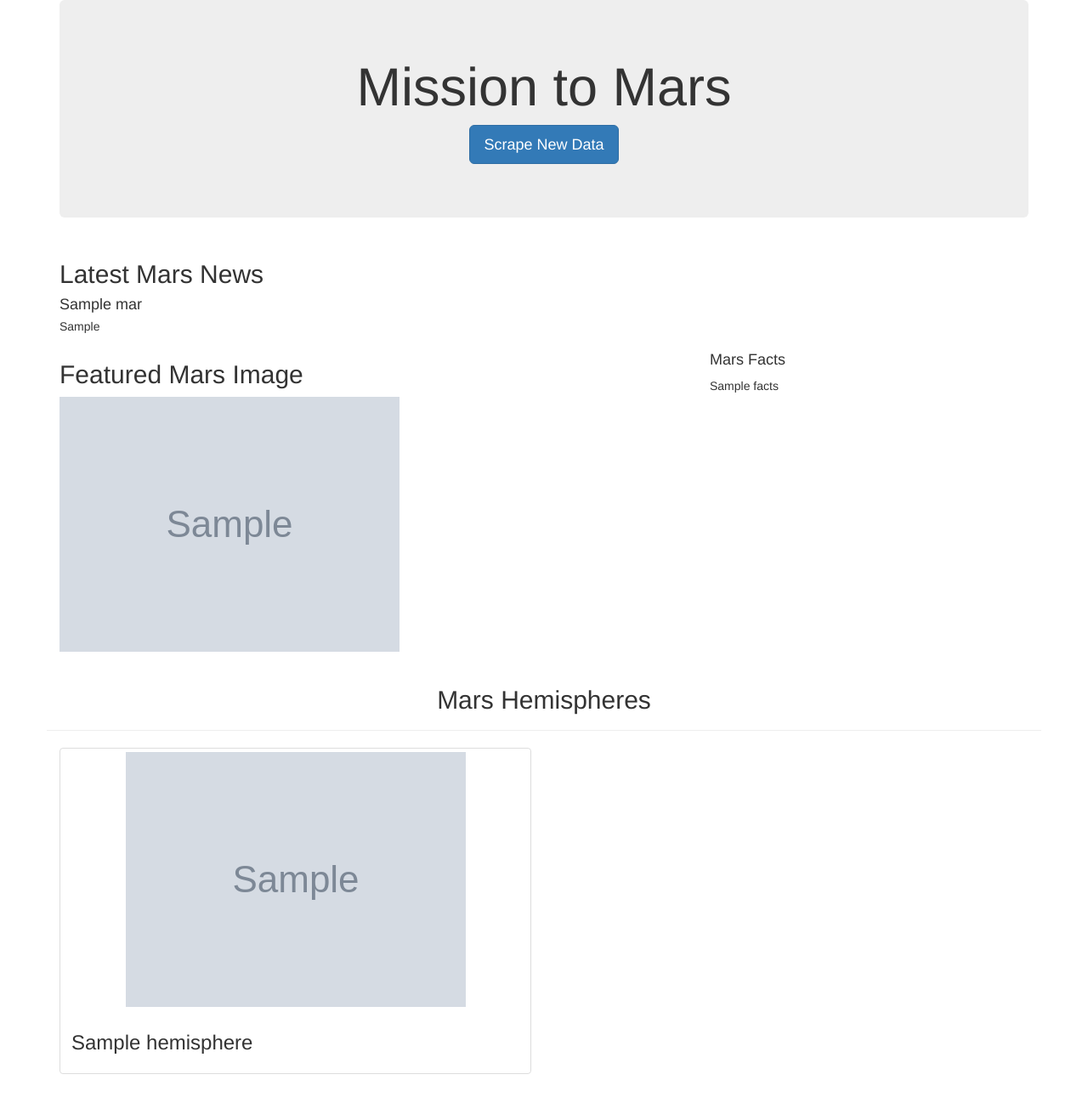
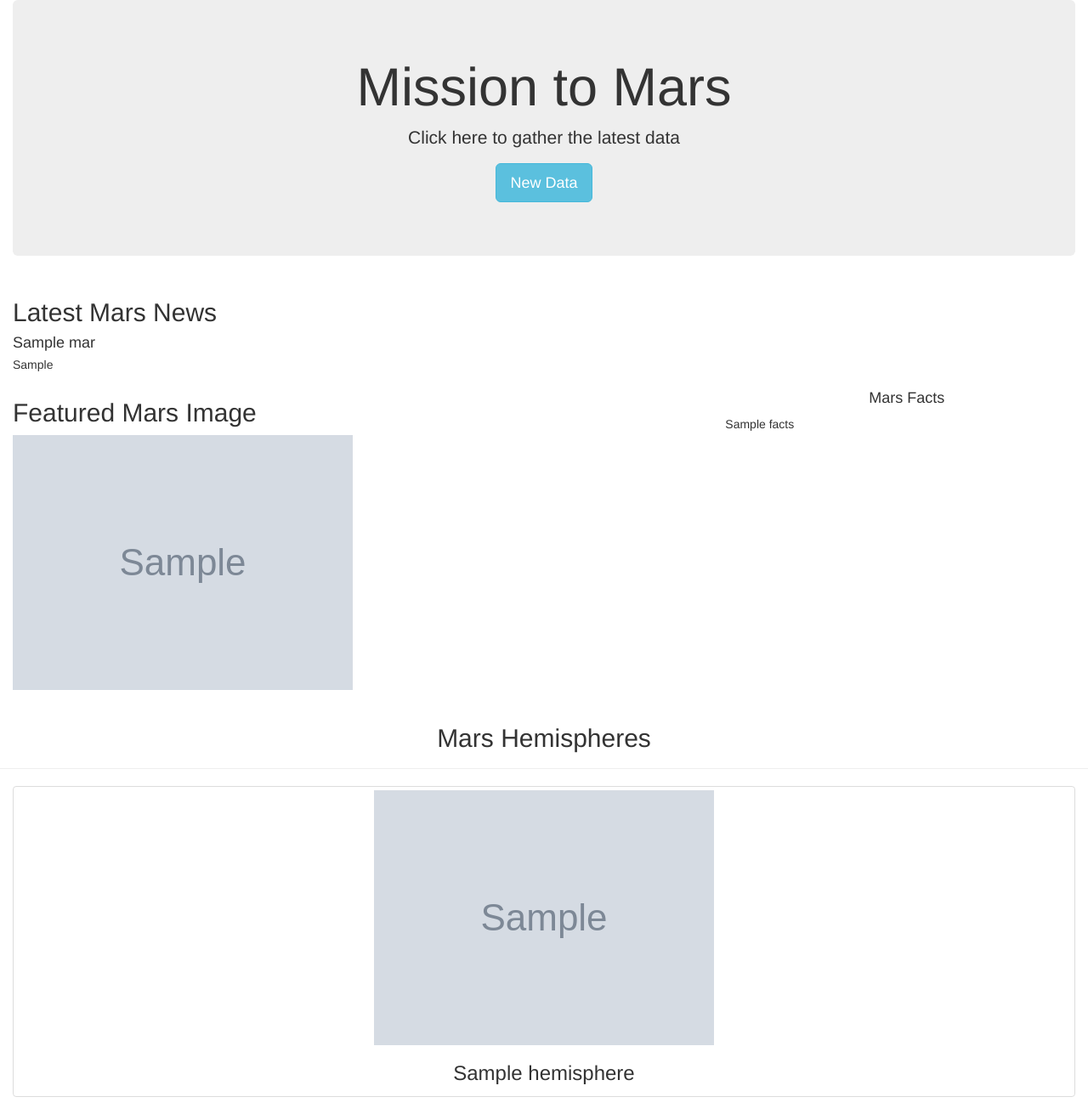
Before and after one commit to airplane3333/Mission-to-Mars, a Flask app: page / in a window 1280 px wide. Shown: the whole page at 85% size. Before the commit the page ends 1264 px from the top, so only its background shows below. Run offline with Flask 2, Linux system fonts and the light colour scheme; grey boxes marked "Sample" are stand-in pictures; a database or web service that is not in the repository returns one stand-in record (values such as "Sample title"); some libraries are stand-ins or nearby versions.

Commit message:
update for challenge

```diff
--- a/scraping.py
+++ b/scraping.py
@@ -11,7 +11,7 @@ def scrape_all():
     #initiate the headless driver for deployment
     #executable_path and browser path
     executable_path = {'executable_path': ChromeDriverManager().install()}
-    browser = Browser('chrome', **executable_path, headless=False)
+    browser = Browser('chrome', **executable_path, headless=True)
     news_title, news_paragraph = mars_news(browser)
     #url_image, title = hemi(browser)
     hemisphere_image_urls = hemi(browser)
@@ -86,7 +86,7 @@ def mars_facts():
         return None
     df.columns=['description', 'Mars', 'Earth']
     df.set_index('description', inplace=True)
-    return df.to_html(classes="table table-striped")
+    return df.to_html(classes="table table-hover")
 
 
 def hemi(browser):
--- a/templates/index.html
+++ b/templates/index.html
@@ -11,17 +11,18 @@
     />
   </head>
   <body>
-    <div class="container">
+    <div class="container-fluid">
       <!-- Add Jumbotron to Header -->
       <div class="jumbotron text-center">
         <h1>Mission to Mars</h1>
+        <p>Click here to gather the latest data</p>
         <!-- Add a button to activate scraping script -->
-        <p><a class="btn btn-primary btn-lg" href="/scrape" role="button">Scrape New Data</a></p>
+        <p><a class="btn btn-info btn-lg bg-warning" href="/scrape" role="button">New Data</a></p>
       </div>
 
       <!-- Add section for Mars News -->
       <div class="row" id="mars-news">
-        <div class="col-md-12">
+        <div class="col-md-10">
           <div class="media">
             <div class="media-body">
               <h2>Latest Mars News</h2>
@@ -48,8 +49,10 @@
         <div class="col-md-4">
           <!-- Mars Facts -->
           <div class="row" id="mars-facts">
-            <h4>Mars Facts</h4>
-            {{ mars.facts | safe }}
+            <h4><center>Mars Facts</center></h4>
+            <div class="table table-hover">
+              {{ mars.facts | safe }}
+            </div>
           </div>
         </div>
       </div>
@@ -59,18 +62,17 @@
         <div class="page-header">
           <h2 class="text-center">Mars Hemispheres</h2>
         </div>
-
-        {% for hemisphere in mars.url_hemi %}
-        <div class="col-md-6">
+         {% for hemisphere in mars.url_hemi %}
+        <div class="col-md-12">
           <div class="thumbnail">
-            <img src="{{hemisphere.url_image | default('static/images/error.png', true)}}" alt="This isn't working...">
-            <div class="caption">
+            <img src="{{hemisphere.url_image | default('static/images/error.png', true)}}" alt="....">
+            <div class="text-center">
               <h3>{{hemisphere.title}}</h3>
             </div>
           </div>
         </div>
         {% endfor %}
-      </div>
+       </div>
     </div>
   </body>
 </html>
```
